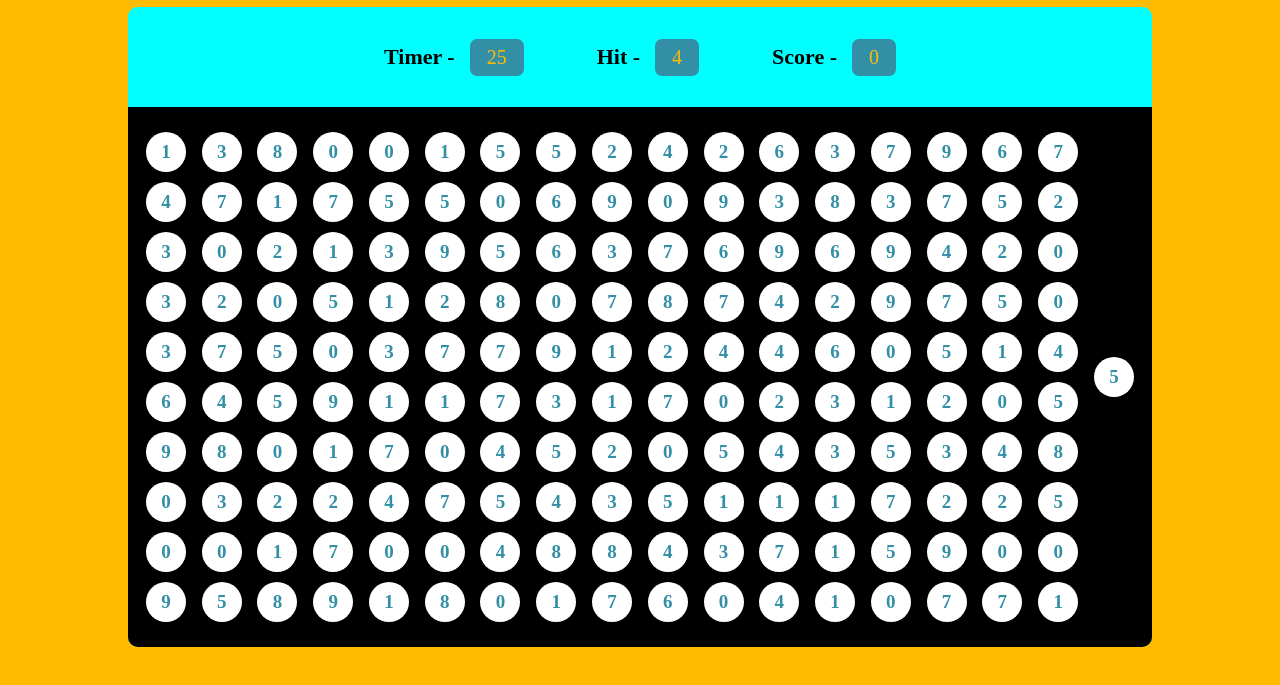
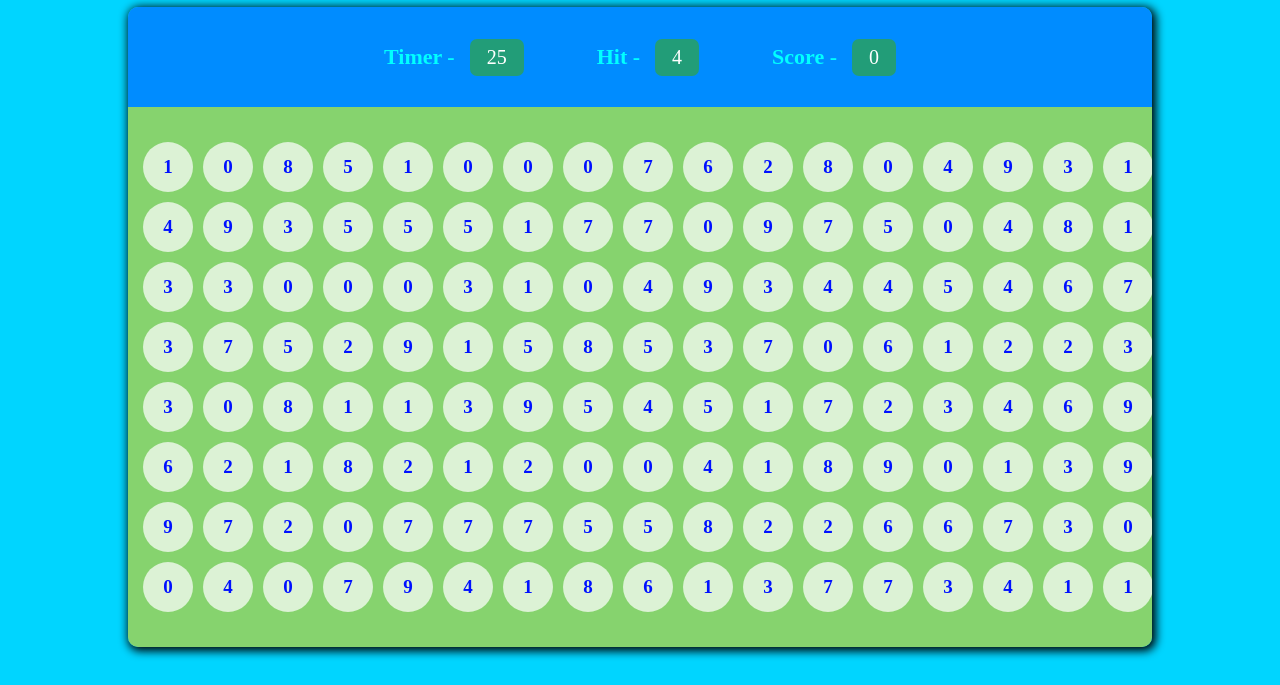
Before and after one commit to Dharamraj82/Bubble-Game, a plain HTML site: page index.html in a window 1280 px wide. Shown: the part 115-800 px from the top of the page. Drawn offline with Linux system fonts and the light colour scheme.

Commit message:
Update style.css

```diff
--- a/style.css
+++ b/style.css
@@ -12,7 +12,7 @@ html, body {
 #main {
     height: 100%;
     width: 100%;
-    background-color: #ffbb00;
+    background-color: #00d5ff;
     display: flex;
     align-items: center;
     justify-content: center;
@@ -23,19 +23,19 @@ html, body {
 #panel {
     overflow: hidden;
     width: 80%;
-    max-width: 1200px;
     height: 80%;
-    background-color: rgb(0, 221, 255);
     border-radius: 10px;
     display: flex;
     flex-direction: column;
+    color: rgb(0, 255, 255);
+    box-shadow: #000000 2px 2px 10px 2px;
 }
 
 #top {
     padding: 0 25%;
     width: 100%;
     height: 100px;
-    background-color: aqua;
+    background-color: rgb(0, 140, 255);
     display: flex;
     align-items: center;
     justify-content: space-between;
@@ -53,8 +53,8 @@ html, body {
 }
 
 .intry {
-    background-color: #328fa6;
-    color: #ffbb00;
+    background-color: #32a63aae;
+    color: #ffffff;
     font-size: 20px;
     font-weight: 500;
     padding: 7px 17px;
@@ -65,7 +65,7 @@ html, body {
     padding: 15px;
     width: 100%;
     height: calc(100% - 100px);
-    background-color: black;
+    background-color: rgb(134, 211, 110);
     display: flex;
     gap: 10px;
     flex-wrap: wrap;
@@ -80,17 +80,18 @@ html, body {
     display: flex;
     align-items: center;
     justify-content: center;
-    width: 40px;
-    height: 40px;
-    background-color: #fff;
+    width: 50px;
+    height: 50px;
+    background-color: #ffffffb5;
     border-radius: 50%;
-    color: #328fa6;
+    color: #0011ff;
     font-weight: 700;
     font-size: 19px;
 }
 
 .bubble:hover {
-    background-color: #5d5d5d;
+    background-color: #0011ff;
+    color: #fff;
     cursor: pointer;
 }
 
@@ -132,8 +133,8 @@ html, body {
         font-size: 20px;
     }
     .bubble {
-        width: 40px;
-        height: 40px;
+        width: 45px;
+        height: 45px;
         font-weight: 700;
         font-size: 20px;
     }
```
